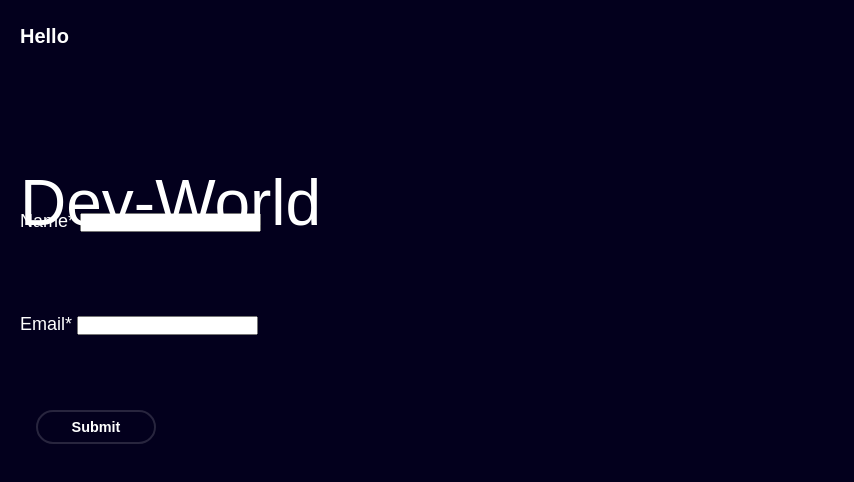
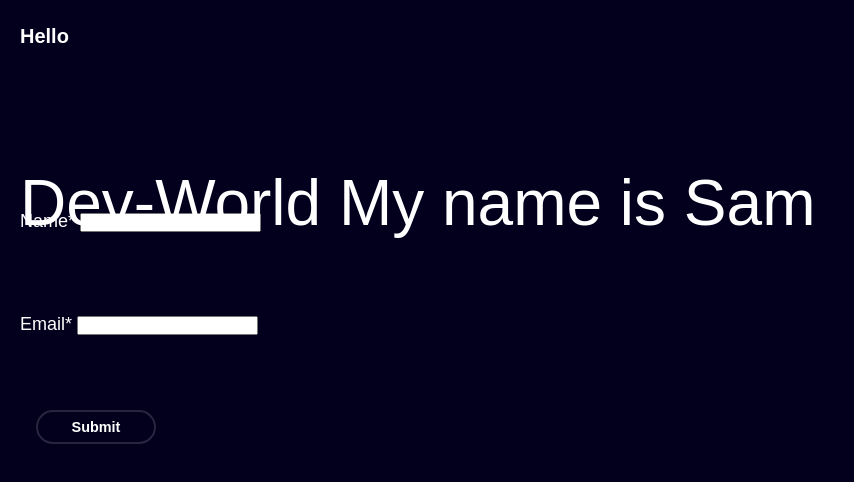
Before and after one commit to sjtubingfeng/Test_Project01, a plain HTML site: page index.html in a window 1280 px wide. Shown: the whole page, without its empty margins (0-854 px from the left). Drawn offline with Linux system fonts and the light colour scheme.

Commit message:
name change

```diff
--- a/index.html
+++ b/index.html
@@ -7,7 +7,7 @@
     <link rel="stylesheet" href="main.css" />
   </head>
   <body>
-    <div class="text1">Dev-World</div>
+    <div class="text1">Dev-World My name is Sam</div>
 
     <form id="myform" class="contact-form" netlify>
       <div class="wrap-input">
```
